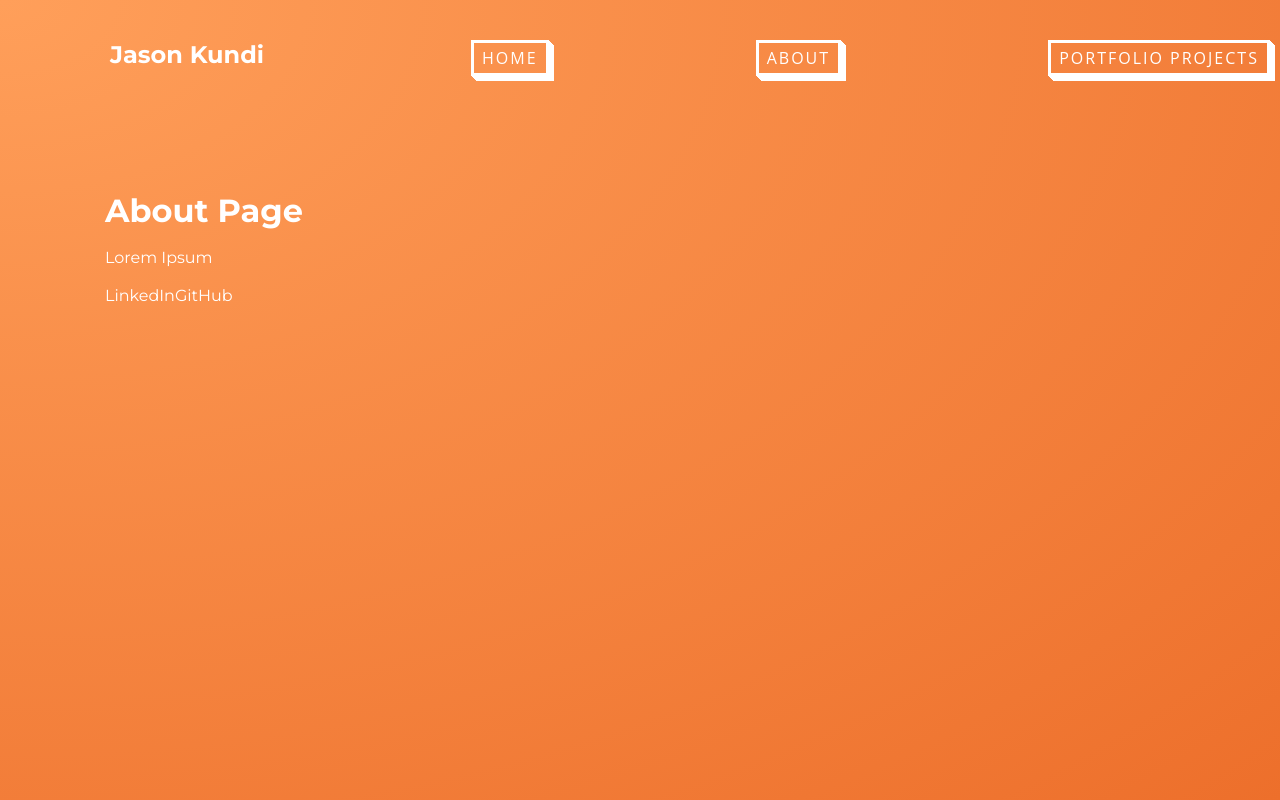
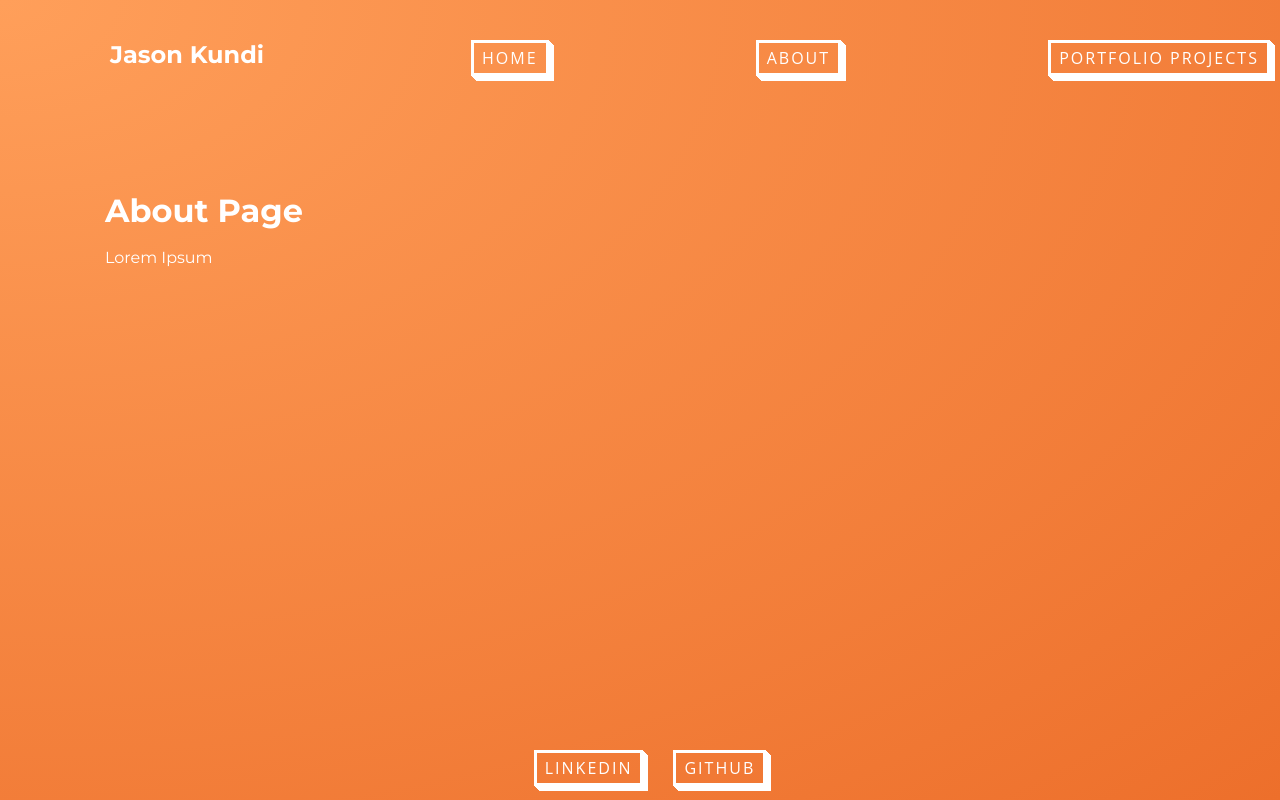
Before and after one commit to JasonKundi/Portfolio, a Gatsby site: page /about in a window 1280 px wide. Built offline with nearby package versions, Linux system fonts and the light colour scheme; Gatsby itself is replaced by a stand-in of ours.

Commit message:
Page styling

```diff
--- a/src/styles/global.css
+++ b/src/styles/global.css
@@ -41,7 +41,8 @@ nav.links {
   display: inline-block;
   text-align: right;
 }
-nav a {
+nav a,
+footer a {
   display: inline-block;
   margin-left: 20px;
   font-weight: 400;
@@ -66,20 +67,33 @@ nav a {
   touch-action: manipulation;
 }
 nav a:hover {
-  border-color: #e69bdd;
+  background-color: #e69bdd;
+  transform:scale(1.08);
+  cursor: pointer;
 }
-footer p {
-  text-align: center;
-  color: #bbb;
-  margin: 40px auto;
+footer {
+  align-items: center;
+  bottom: 0;
+  display: flex;
+  gap: 10px;
+  height: 4em;
+  justify-content: center;
+  left: 0;
+  position: fixed;
+  width: 100%;
+}
+footer a:hover {
+  background-color: #e69bdd;
+  transform:scale(1.08);
+  cursor: pointer;
 }
 .layout {
-    padding-left: 100px;
+  padding-left: 100px;
 }
 .content {
-    padding-top: 75px;
+  padding-top: 75px;
 }
 .profile-pic {
-    height:500px;
-    border-radius: 25%;
+  height: 500px;
+  border-radius: 25%;
 }
--- a/src/styles/home.module.css
+++ b/src/styles/home.module.css
@@ -34,5 +34,10 @@
 }
 .btn:hover {
   background-color: #e69bdd;
+  transform:scale(1.08);
   cursor: pointer;
 }
+.profile-pic {
+  height:500px;
+  border-radius: 25%;
+}
```
Also changed, not shown: src/pages/index.js (+6 -3 lines).
